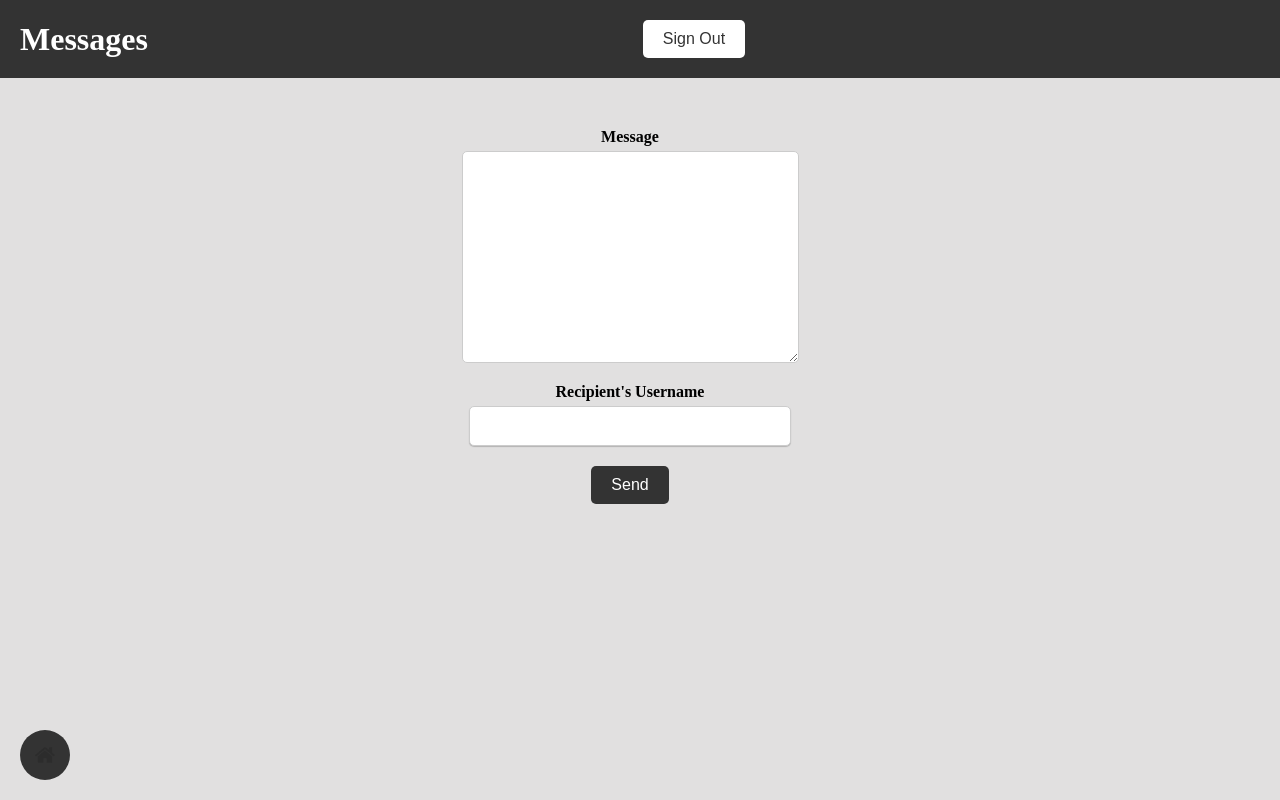
After one commit to FlMonkey/areyousafe, a Flask app: page /messages in a window 1280 px wide. The commit adds this page. Run offline with Flask 2, Linux system fonts and the light colour scheme; the visitor is signed in with stand-in values (Sample User, id 1); data that the repository does not hold is empty.

Commit message:
Almost fully working messaging system implemented.

```diff
--- a/app.py
+++ b/app.py
@@ -121,6 +121,8 @@ def status(type):
             type = "In Danger"
         elif type == "custom":
             type = request.form['status']
+        else:
+            return redirect(url_for('index'))
         now = datetime.now()
         now.strftime("%H:%M:%S")
         type = type + " at " + now.strftime("%H:%M:%S")
@@ -129,6 +131,25 @@ def status(type):
     else:
         return redirect(url_for('signin'))
 
+@app.route('/messages', methods=['GET', 'POST'])
+def load_messages():
+    if 'is_loggedin' in session:
+        messages = db.get_messages(session['username'])
+        return render_template('messages.html', messages=messages)
+    else:
+        return redirect(url_for('signin'))
+
+@app.route('/send_message', methods=['GET', 'POST'])
+def send_message():
+    if 'is_loggedin' in session:
+        if request.method == 'POST':
+            message = request.form['message']
+            db.send_message(session['username'], message, request.form['recipient'])
+            return redirect(url_for('load_messages'))
+        else:
+            return redirect(url_for('index'))
+    else:
+        return redirect(url_for('signin'))
 
 if __name__ == '__main__':
     app.run(debug=True)
--- a/src/database/database.py
+++ b/src/database/database.py
@@ -1,6 +1,7 @@
 from pymongo import MongoClient
 from bson.objectid import ObjectId
 import hashlib
+import datetime
 
 passwordhash = hashlib.sha256()
 
@@ -10,6 +11,7 @@ client = MongoClient(
 database = client['areyousafe']
 users = database['users']
 family = database['family']
+messages = database['messages']
 
 
 class Database:
@@ -82,3 +84,13 @@ class Database:
         return familyList
 
 # print(Database.get_family_members_info(Database.get_families_for_user('admin')[0]['_id']))
+
+    def send_message(self, username, message, to):
+        messages.insert_one({'sender': username, 'message': message, 'time': datetime.datetime.now(), 'to': to})
+
+    def get_messages(self, username):
+        messageList = []
+        for message in messages.find():
+            if message['to'] == username:
+                messageList.append(message)
+        return messageList
--- a/static/main.css
+++ b/static/main.css
@@ -238,3 +238,171 @@ button[type="submit"] {
     font-weight: bold;
     color: green;
 }
+
+body {
+    background-color: #e1e0e0;
+    margin: 0;
+}
+
+header {
+    display: flex;
+    justify-content: space-between;
+    align-items: center;
+    padding: 20px;
+    background-color: #333;
+    color: #fff;
+}
+
+h1 {
+    margin: 0;
+    font-size: 32px;
+}
+
+button {
+    font-size: 16px;
+    background-color: #fff;
+    color: #333;
+    border: none;
+    padding: 10px 20px;
+    border-radius: 5px;
+    cursor: pointer;
+}
+
+#signin {
+    margin-right: 20px;
+}
+
+main {
+    display: flex;
+    align-items: center;
+    justify-content: center;
+    height: calc(100vh - 100px);
+}
+
+.home-button {
+    display: flex;
+    align-items: center;
+    justify-content: center;
+    width: 50px;
+    height: 50px;
+    border-radius: 50%;
+    background-color: #333;
+    z-index: 1000;
+}
+
+.home-icon {
+    width: 20px;
+    height: 20px;
+    filter: invert(1);
+}
+
+.input-container {
+    display: flex;
+    flex-direction: column;
+    align-items: center;
+    margin-right: 20px;
+}
+
+form {
+    display: flex;
+    flex-direction: column;
+}
+
+label {
+    font-weight: bold;
+    margin-bottom: 5px;
+}
+
+input[type="text"],
+textarea {
+    padding: 10px;
+    margin-bottom: 20px;
+    border: 1px solid #ccc;
+    border-radius: 5px;
+    font-size: 16px;
+}
+
+button[type="submit"] {
+    background-color: #333;
+    color: #fff;
+    padding: 10px 20px;
+    border: none;
+    border-radius: 5px;
+    font-size: 16px;
+    cursor: pointer;
+}
+
+button[type="submit"]:hover {
+    background-color: #444;
+}
+
+.messages-container {
+    flex-grow: 1;
+}
+
+.messages {
+    margin-top: 20px;
+}
+
+.message {
+    background-color: #fff;
+    border-radius: 5px;
+    box-shadow: 0 2px 4px rgba(0, 0, 0, 0.1);
+    padding: 20px;
+    margin-bottom: 20px;
+}
+
+.message-header {
+    display: flex;
+    justify-content: space-between;
+    align-items: center;
+    margin-bottom: 10px;
+}
+
+.message-header h2 {
+    margin: 0;
+    font-size: 20px;
+}
+
+.message-header p {
+    margin: 0;
+    font-size: 16px;
+    color: #666;
+}
+
+.messages p {
+    margin: 0;
+    font-size: 18px;
+    line-height: 1.5;
+}
+
+@media (max-width: 768px) {
+    main {
+        flex-direction: column;
+    }
+
+    header {
+        flex-direction: column;
+        justify-content: center;
+        align-items: center;
+    }
+
+    #signin-container {
+        margin-bottom: 20px;
+    }
+
+    .home-container {
+        position: absolute;
+        top: 20px;
+        right: 20px;
+    }
+
+    .input-container {
+        margin-right: 0;
+        margin-bottom: 20px;
+    }
+
+    .messages-container {
+        margin-right: 20px;
+    }
+}
--- /dev/null
+++ b/templates/messages.html
@@ -0,0 +1,55 @@
+<!DOCTYPE html>
+<html>
+  <head>
+    <title>Your Messages</title>
+    <link
+      rel="stylesheet"
+      href="{{ url_for('static', filename='main.css') }}"
+    />
+  </head>
+  <body>
+    <header>
+      <h1>Messages</h1>
+      <div id="signin-container">
+        <a href="{{ url_for('signout') }}"
+          ><button id="signin">Sign Out</button></a
+        >
+      </div>
+      <div class="home-container">
+        <a href="{{ url_for('index') }}" class="home-button">
+          <img
+            src="{{ url_for('static', filename='images/home-icon.png') }}"
+            alt="Home"
+            class="home-icon"
+          />
+        </a>
+      </div>
+    </header>
+
+    <main>
+      <div class="input-container">
+        <form action="{{ url_for('send_message') }}" method="POST">
+          <label for="message">Message</label>
+          <textarea name="message" id="message" cols="30" rows="10"></textarea>
+          <label for="recipient">Recipient's Username</label>
+          <input type="text" name="recipient" id="recipient" />
+          <button type="submit">Send</button>
+        </form>
+      </div>
+
+      <div class="messages-container">
+        <div class="messages">
+          {% for message in messages %}
+          <div class="message">
+            <div class="message-header">
+              <h2>{{ message.sender }}</h2>
+              <p>{{ message.time }}</p>
+            </div>
+            <p>{{ message.message }}</p>
+          </div>
+          {% endfor %}
+        </div>
+      </div>
+    </main>
+  </body>
+</html>
```
